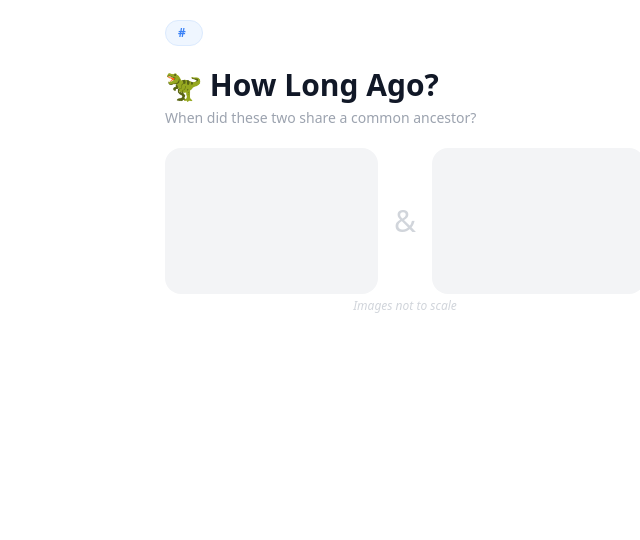
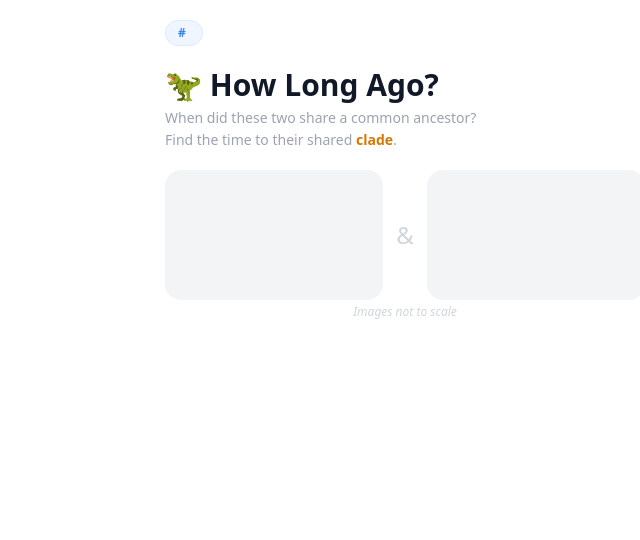
Before and after one commit to goode8/happylifeunfolding, a Django app: template tia_core/templates/tia_core/game.html in a window 1280 px wide. Shown: the part 91-631 px from the top of the page, without its empty margins (235-875 px from the left). Run offline with Django 5.2, Linux system fonts and the light colour scheme; the template is opened without the code that fills it, so the values that code supplies are empty; some libraries are stand-ins or nearby versions.

Commit message:
resize, add extinct, add green for correct answer, add clade

```diff
--- a/tia_core/templates/tia_core/game.html
+++ b/tia_core/templates/tia_core/game.html
@@ -6,6 +6,15 @@
   <title>TiaTrex — Daily Game</title>
   <script src="https://cdn.tailwindcss.com"></script>
   <script>const PHYLO_IMG_BASE = "{% url 'phylo_image' uuid='00000000-0000-0000-0000-000000000000' %}".replace('00000000-0000-0000-0000-000000000000.png', '');</script>
+  <style>
+    @keyframes pop {
+      0%   { transform: scale(1); }
+      35%  { transform: scale(1.05); }
+      65%  { transform: scale(0.97); }
+      100% { transform: scale(1); }
+    }
+    .answer-pop { animation: pop 0.38s ease-out forwards; }
+  </style>
 </head>
 <body class="bg-white font-sans text-gray-900 antialiased min-h-screen">
 
@@ -45,24 +54,27 @@
     <div class="mb-5">
       <h2 class="text-3xl font-black leading-tight">🦖 How Long Ago?</h2>
       <p class="text-gray-400 text-sm mt-1">When did these two share a common ancestor?</p>
+      <p class="text-gray-400 text-sm mt-0.5">Find the time to their shared <span class="font-semibold text-amber-600">clade</span>.</p>
     </div>
 
     <!-- Animal pair -->
-    <div class="flex items-stretch gap-3 mb-1">
-      <div class="flex-1 bg-gray-100 rounded-2xl p-3 flex flex-col items-center justify-center text-center">
-        <div class="w-28 h-28 flex items-center justify-center mb-2">
+    <div class="grid mb-1" style="grid-template-columns: 1fr 28px 1fr; gap: 8px; align-items: stretch;">
+      <div class="bg-gray-100 rounded-2xl p-3 flex flex-col items-center justify-center text-center">
+        <div class="w-24 h-24 flex items-center justify-center mb-2">
           <img id="animal-a-img" src="" alt="" class="max-w-full max-h-full object-contain">
         </div>
         <p id="animal-a-name" class="font-bold text-sm leading-tight"></p>
         <p id="animal-a-taxon" class="text-xs italic text-gray-400 mt-0.5"></p>
+        <span id="animal-a-extinct" class="hidden mt-1 text-xs font-semibold text-rose-500">† Extinct</span>
       </div>
-      <div class="flex items-center justify-center text-3xl font-thin text-gray-300 px-1">&amp;</div>
-      <div class="flex-1 bg-gray-100 rounded-2xl p-3 flex flex-col items-center justify-center text-center">
-        <div class="w-28 h-28 flex items-center justify-center mb-2">
+      <div class="flex items-center justify-center text-2xl font-thin text-gray-300">&amp;</div>
+      <div class="bg-gray-100 rounded-2xl p-3 flex flex-col items-center justify-center text-center">
+        <div class="w-24 h-24 flex items-center justify-center mb-2">
           <img id="animal-b-img" src="" alt="" class="max-w-full max-h-full object-contain">
         </div>
         <p id="animal-b-name" class="font-bold text-sm leading-tight"></p>
         <p id="animal-b-taxon" class="text-xs italic text-gray-400 mt-0.5"></p>
+        <span id="animal-b-extinct" class="hidden mt-1 text-xs font-semibold text-rose-500">† Extinct</span>
       </div>
     </div>
     <p class="text-center text-xs italic text-gray-300 mb-5">Images not to scale</p>
@@ -195,11 +207,13 @@ function showRound(n) {
   document.getElementById('animal-a-img').alt = r.animal_a.common_name;
   document.getElementById('animal-a-name').textContent = r.animal_a.common_name;
   document.getElementById('animal-a-taxon').textContent = r.animal_a.taxon_name;
+  document.getElementById('animal-a-extinct').classList.toggle('hidden', !r.animal_a.is_extinct);
 
   document.getElementById('animal-b-img').src = `${PHYLO_IMG_BASE}${r.animal_b.uuid}.png`;
   document.getElementById('animal-b-img').alt = r.animal_b.common_name;
   document.getElementById('animal-b-name').textContent = r.animal_b.common_name;
   document.getElementById('animal-b-taxon').textContent = r.animal_b.taxon_name;
+  document.getElementById('animal-b-extinct').classList.toggle('hidden', !r.animal_b.is_extinct);
 
   // Build option buttons (single column)
   const grid = document.getElementById('options-grid');
@@ -240,19 +254,21 @@ function selectOption(btn, mya, correctMya, roundIdx) {
   // Colour option buttons
   document.querySelectorAll('.option-btn').forEach(b => {
     b.disabled = true;
-    b.classList.remove('hover:bg-gray-200');
-    if (Number(b.dataset.correct)) {
-      b.classList.replace('bg-gray-100', 'bg-green-50');
-      b.classList.add('text-green-800');
-      b.innerHTML = `<span class="flex items-center justify-between w-full"><span>${b.textContent}</span><span class="text-green-500 text-sm font-bold">✓ correct</span></span>`;
+    const isCorrectBtn = b.dataset.correct === 'true';
+    if (isCorrectBtn) {
+      const label = b.textContent;
+      b.className = 'option-btn w-full text-left px-5 py-4 rounded-2xl answer-pop font-semibold text-base';
+      b.style.cssText = 'background:#16a34a; color:#fff; border:none; outline:none;';
+      b.innerHTML = `<span style="display:flex;align-items:center;justify-content:space-between;width:100%;"><span>${label}</span><span style="font-size:1.2rem;font-weight:900;">✓</span></span>`;
     } else {
-      b.classList.add('text-gray-400');
+      b.classList.remove('hover:bg-gray-200');
+      b.classList.add('text-gray-300');
     }
   });
   if (!correct) {
-    btn.classList.replace('bg-gray-100', 'bg-red-50');
-    btn.classList.remove('text-gray-400');
-    btn.classList.add('text-red-500');
+    btn.style.background = '#fee2e2';
+    btn.style.color = '#ef4444';
+    btn.style.outline = '2px solid #fca5a5';
   }
 
   // Show LCA reveal
@@ -427,6 +443,9 @@ function openTrace() {
 
   // Animal pair
   function animalCard(animal) {
+    const extinctBadge = animal.is_extinct
+      ? `<span class="mt-1 text-xs font-semibold text-rose-500">† Extinct</span>`
+      : '';
     return `
       <div class="flex flex-col items-center text-center">
         <div class="w-28 h-28 bg-white rounded-2xl border border-gray-100 shadow-sm flex items-center justify-center mb-2">
@@ -434,6 +453,7 @@ function openTrace() {
         </div>
         <p class="font-bold text-sm leading-tight">${animal.common_name}</p>
         <p class="text-xs italic text-gray-400 mt-0.5">${animal.taxon_name}</p>
+        ${extinctBadge}
       </div>`;
   }
   document.getElementById('trace-animals').innerHTML =
```
Also changed, not shown: tia_core/views.py (+13 -3 lines).
